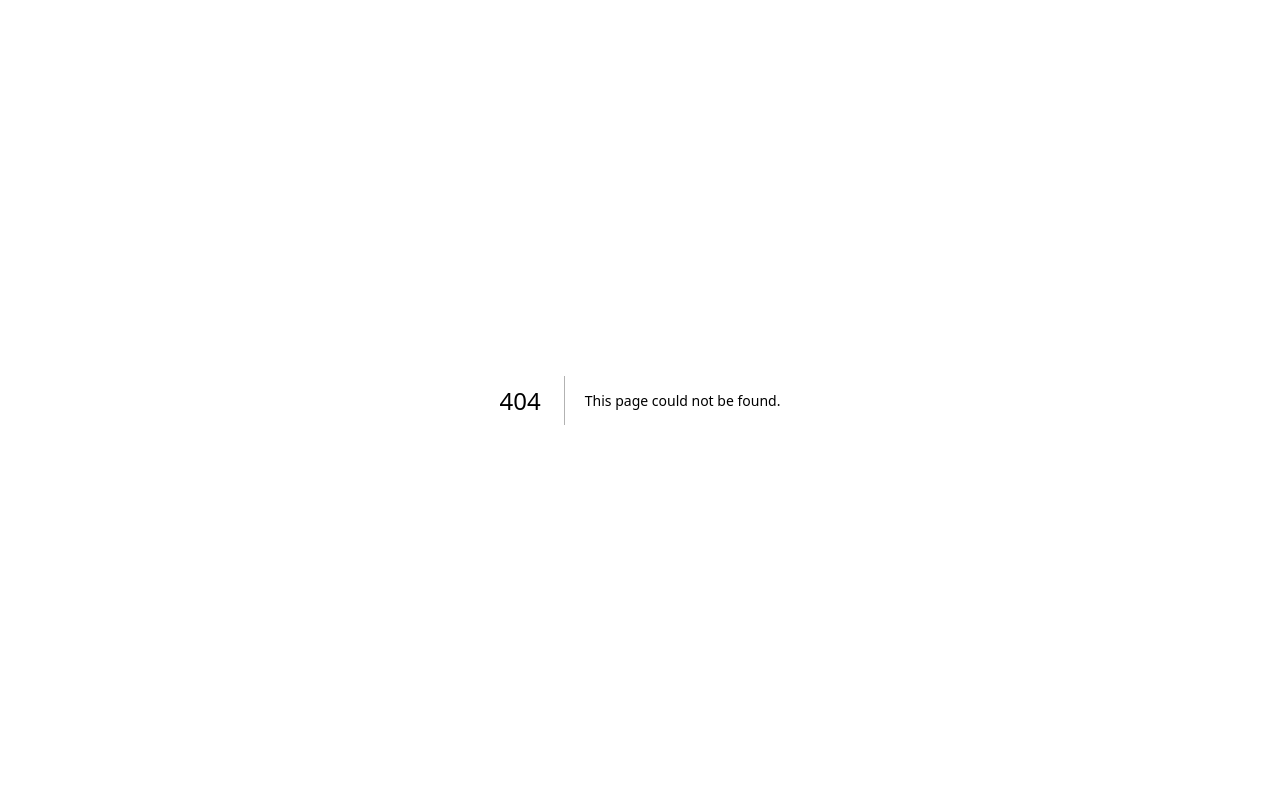
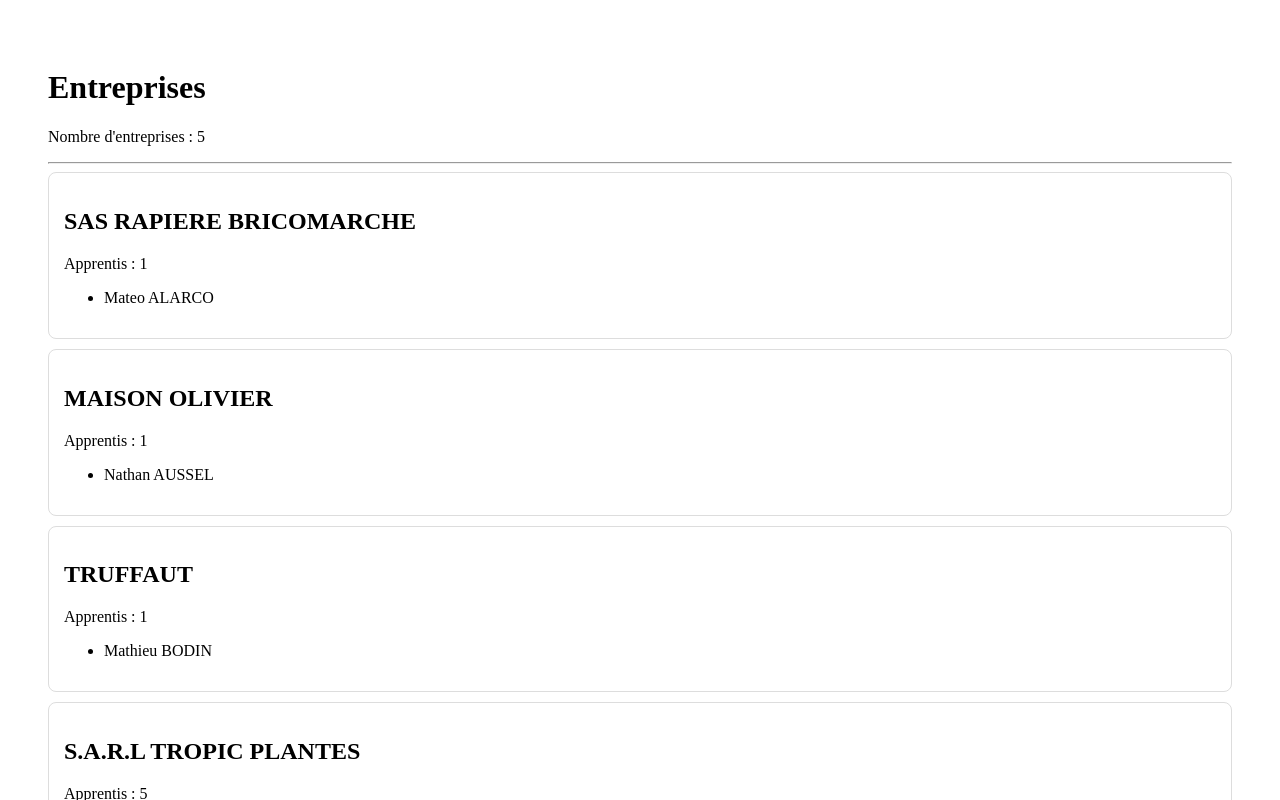
Before and after one commit to fabsalel-design/suivi-visites-mfr, a Next.js app: page /entreprises in a window 1280 px wide. Before the commit this address had no page. Shown: the top 800 px of the page. Built offline with nearby package versions, Linux system fonts and the light colour scheme.

Commit message:
Create page.tsx

```diff
--- /dev/null
+++ b/app/entreprises/page.tsx
@@ -0,0 +1,52 @@
+
+import { apprentis } from "../../data/apprentis";
+
+export default function EntreprisesPage() {
+  const entreprisesMap = new Map();
+
+  apprentis.forEach((apprenti) => {
+    const entreprise = apprenti.entreprise;
+
+    if (!entreprisesMap.has(entreprise)) {
+      entreprisesMap.set(entreprise, []);
+    }
+
+    entreprisesMap.get(entreprise).push(apprenti);
+  });
+
+  const entreprises = Array.from(entreprisesMap.entries());
+
+  return (
+    <main style={{ padding: "40px" }}>
+      <h1>Entreprises</h1>
+
+      <p>Nombre d'entreprises : {entreprises.length}</p>
+
+      <hr />
+
+      {entreprises.map(([nom, liste]) => (
+        <div
+          key={nom}
+          style={{
+            border: "1px solid #ddd",
+            padding: "15px",
+            marginBottom: "10px",
+            borderRadius: "8px",
+          }}
+        >
+          <h2>{nom}</h2>
+
+          <p>Apprentis : {(liste as any[]).length}</p>
+
+          <ul>
+            {(liste as any[]).map((apprenti) => (
+              <li key={apprenti.id}>
+                {apprenti.prenom} {apprenti.nom}
+              </li>
+            ))}
+          </ul>
+        </div>
+      ))}
+    </main>
+  );
+}
```
